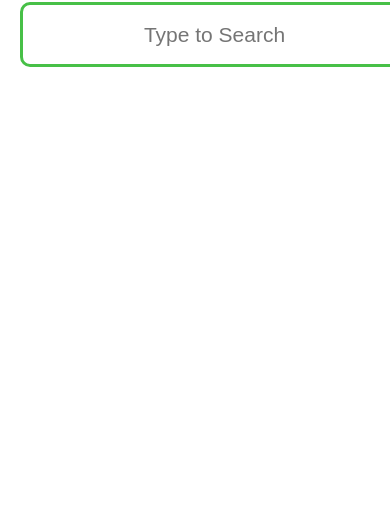
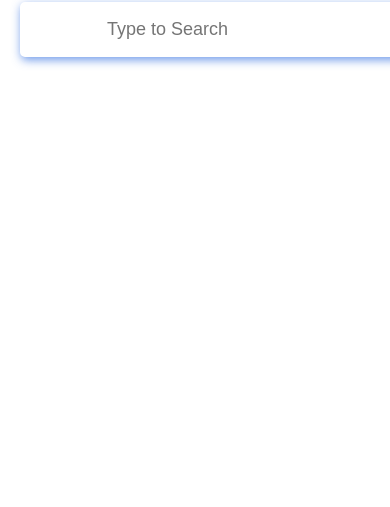
Before and after one commit to TriptoAfsin/demo-lib, a plain HTML site: page index.html in a window 390 px wide. Shown: the part 337-844 px from the top of the page. Drawn offline with Linux system fonts and the light colour scheme; a web font is replaced by a local one.

Commit message:
Update style.css

```diff
--- a/style.css
+++ b/style.css
@@ -17,18 +17,18 @@ body{
     color: whitesmoke;
 }
 
-.search-bar{
-    position: sticky;
-    width: auto;
-    height: auto;
+.search-container{
+    margin-top: 1.5rem;
+    margin-top: 1rem;
     text-align: center;
-    margin-top: 1.5rem;
 }
-.search-ui input{
-    border: none;
+
+.search{
+    border: solid white;
+    visibility: visible;
     border-radius: 5px;
     font-size: large;
-    box-shadow: 0 3px 5px 0 rgba(0, 0, 0, 0.795);
+    box-shadow: 1px 3px 10px 0 rgba(105, 149, 175, 0.795);
     padding: 1rem 5rem;
 }
 .container{
@@ -110,25 +110,14 @@ nav ul li{
     font-size: 6rem;
 }
 
-.search-container{
-    margin-top: 1rem;
-    text-align: center;
-}
+
 
 .nav-btn{
     cursor: pointer;
 }
 
 
-.search{
-    font-size: 1.5rem;
-    text-align: center;
-    border-radius: 10px;
-    border: solid #47c047;
-    margin-left: -20%;
-    padding: 1.25rem 10rem;
-    visibility: visible;
-}
+
 
 .match-list{
     text-align: center;
@@ -139,9 +128,9 @@ nav ul li{
     margin-top: 1rem;
     color: black;
     margin-bottom: 0.5rem;
-    background-color: whitesmoke;
+    background-color: white;
     width: 100%;
-    box-shadow: 0 3px 5px 0 rgba(0, 0, 0, 0.795);
+    box-shadow: 0 3px 5px 0 rgba(105, 149, 175, 0.795);
 }
 
 .card span{
@@ -299,12 +288,9 @@ nav ul li{
 }
 @media(max-width: 858px){
     .search{
-        font-size: 1.5rem;
-        text-align: center;
-        border-radius: 10px;
-        border: solid #47c047;
-        margin-left: 0%;
-        padding: 1.25rem 4rem;
-        visibility: visible;
+        border-radius: 5px;
+        font-size: large;
+        box-shadow: 1px 3px 10px 0 rgba(74, 128, 228, 0.795);
+        padding: 1rem 6rem;
     }
 }
```
